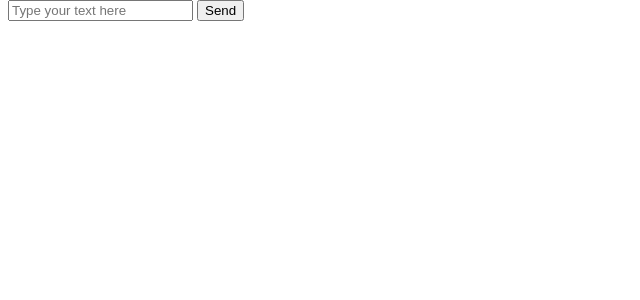
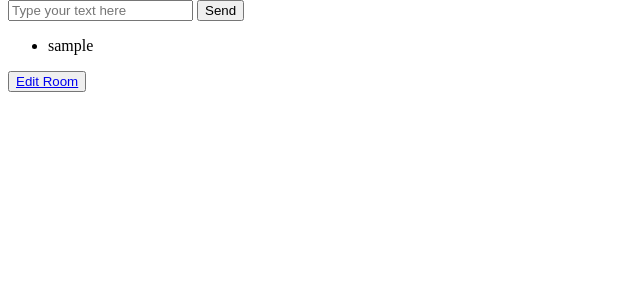
Before and after one commit to Dharundds/ChatRoom, a Flask app: template templates/chat.html in a window 1280 px wide. Shown: the part 130-430 px from the top of the page, without its empty margins (0-640 px from the left). Run offline with Flask 2, Linux system fonts and the light colour scheme; the template is opened without the code that fills it: most values are stand-ins (such as "Sample title", 1, 10 or a date in 2020); some libraries are stand-ins or nearby versions.

Commit message:
bug fixes

```diff
--- a/static/css/login.css
+++ b/static/css/login.css
@@ -1,4 +1,5 @@
 @import url('https://fonts.googleapis.com/css2?family=Ubuntu:ital,wght@0,500;1,500&display=swap');
+@import url('https://fonts.googleapis.com/css2?family=Roboto+Mono:wght@500&display=swap');
 * {
   padding: 0;
   margin: 0;
@@ -76,7 +77,7 @@ h1{
 }
 #pass{
   top:150px;
-  font-family: 'Cutive Mono', monospace;
+  font-family: 'Roboto Mono', monospace;
   font-weight: bold;
 }
 #pass::placeholder{
@@ -146,6 +147,9 @@ h1:hover{
   transition: 100ms;
   text-decoration: underline;
   font-weight: bolder;
+}
+#uname{
+  text-transform: lowercase;
 }
 #person,#eye{
   position:relative;
--- a/templates/chat.html
+++ b/templates/chat.html
@@ -25,6 +25,12 @@
     <input type="text" id="msg" placeholder="Type your text here" autocomplete="off" />
     <button type="submit" id="btn">Send</button>
   </form>
+  <ul>
+    {% for member in room_members %}
+      <li>{{ member._id.username}}</li>
+    {% endfor %}
+  </ul>
+  <button><a href="/rooms/{{room_id}}/edit">Edit Room</a></button>
   </div>
   <script src="https://cdnjs.cloudflare.com/ajax/libs/socket.io/4.0.1/socket.io.js"
     integrity="sha512-q/dWJ3kcmjBLU4Qc47E4A9kTB4m3wuTY7vkFJDTZKjTs8jhyGQnaUrxa0Ytd0ssMZhbNua9hE+E7Qv1j+DyZwA=="
--- a/templates/login.html
+++ b/templates/login.html
@@ -71,11 +71,9 @@
   <script src="https://code.jquery.com/jquery-3.5.1.slim.min.js" integrity="sha384-DfXdz2htPH0lsSSs5nCTpuj/zy4C+OGpamoFVy38MVBnE+IbbVYUew+OrCXaRkfj" crossorigin="anonymous"></script>
   <script src="https://cdn.jsdelivr.net/npm/bootstrap@4.6.0/dist/js/bootstrap.bundle.min.js" integrity="sha384-Piv4xVNRyMGpqkS2by6br4gNJ7DXjqk09RmUpJ8jgGtD7zP9yug3goQfGII0yAns" crossorigin="anonymous"></script>
   <script>
-    const message = '{{message}}'
+    const message = '{{message}}' ;
     if (message=="Failed to login"){
-      $('#exampleModal').modal('show')({
-
-      });
+      $("#exampleModal").modal('show');
 
     }
     showPass = () => {
--- a/templates/signup.html
+++ b/templates/signup.html
@@ -68,9 +68,7 @@
   <script>
             const message = '{{message}}'
     if (message=="User already exist"){
-      $('#exampleModal').modal('show')({
-
-      });
+      $('#exampleModal').modal('show');
 
 
     }
```
Also changed, not shown: static/css/signup.css (+6 -2 lines).
